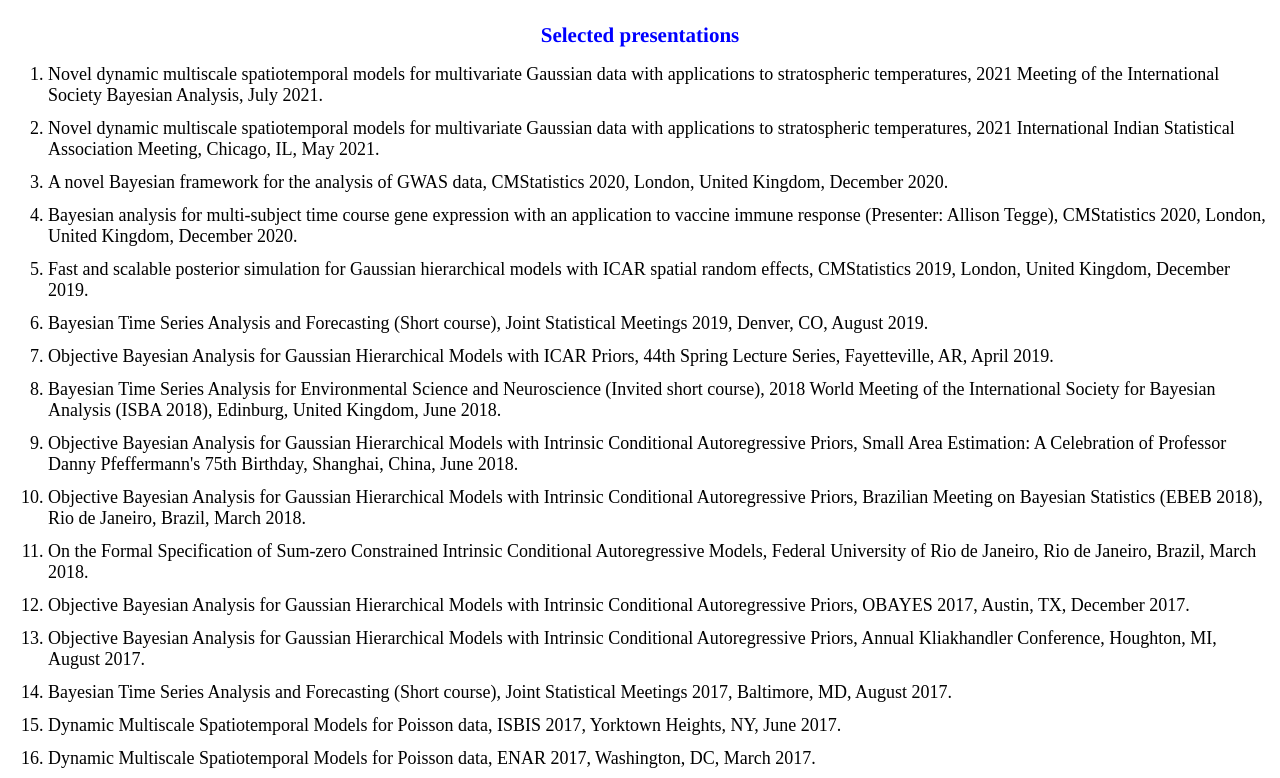
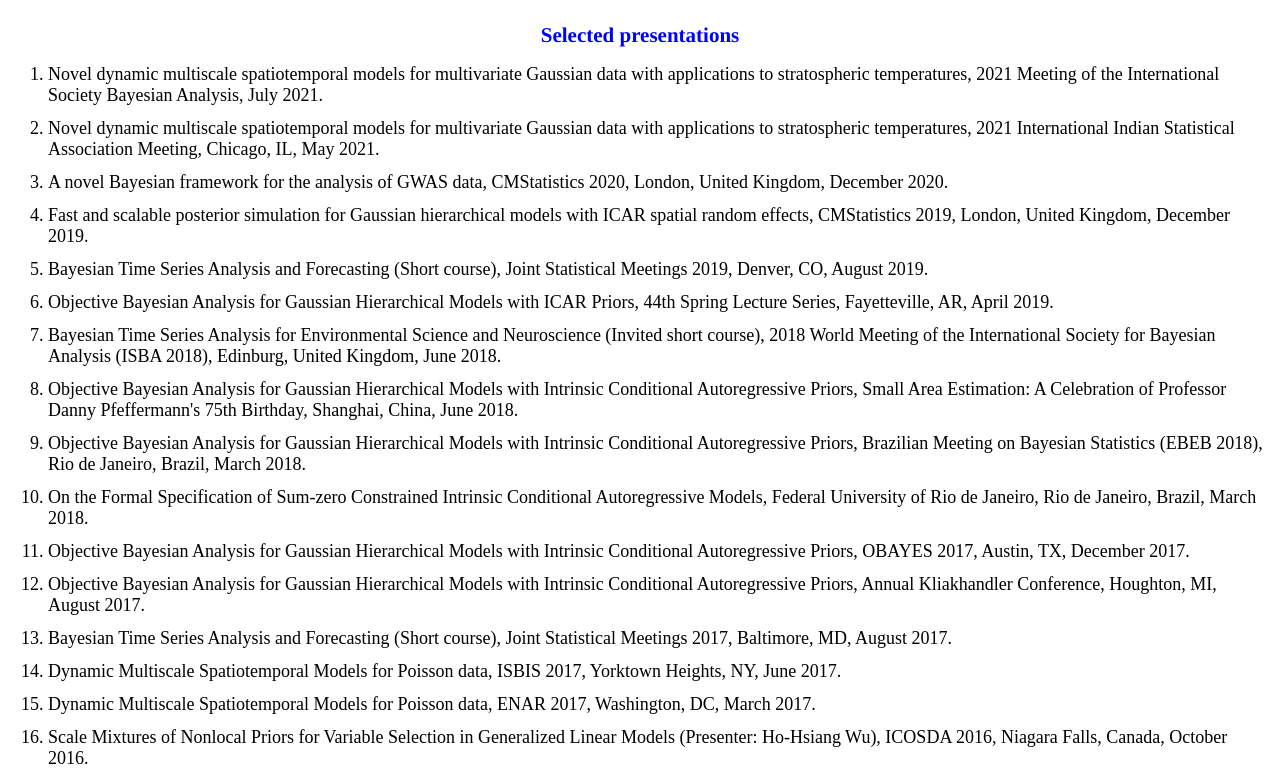
Before and after one commit to marf-at-vt/marf-at-vt.github.io, a plain HTML site: page presentations.html in a window 1280 px wide. Shown: the top 778 px of the page. Drawn offline with Linux system fonts and the light colour scheme.

Commit message:
small change to presentations.html

```diff
--- a/presentations.html
+++ b/presentations.html
@@ -21,7 +21,6 @@
   <li class="li3">Novel dynamic multiscale spatiotemporal models for multivariate Gaussian data with applications to stratospheric temperatures, 2021 Meeting of the International Society Bayesian Analysis, July 2021.</li>
   <li class="li3">Novel dynamic multiscale spatiotemporal models for multivariate Gaussian data with applications to stratospheric temperatures, 2021 International Indian Statistical Association Meeting, Chicago, IL, May 2021. </li>
   <li class="li3">A novel Bayesian framework for the analysis of GWAS data, CMStatistics 2020, London, United Kingdom, December 2020.</li>
-  <li class="li3">Bayesian analysis for multi-subject time course gene expression with an application to vaccine immune response (Presenter: Allison Tegge), CMStatistics 2020, London, United Kingdom, December 2020.</li>
   <li class="li3">Fast and scalable posterior simulation for Gaussian hierarchical models with ICAR spatial random effects, CMStatistics 2019, London, United Kingdom, December 2019.</li>
   <li class="li3">Bayesian Time Series Analysis and Forecasting (Short course), Joint Statistical Meetings 2019, Denver, CO, August 2019.</li>
   <li class="li3">Objective Bayesian Analysis for Gaussian Hierarchical Models with ICAR Priors, 44th Spring Lecture Series, Fayetteville, AR, April 2019.</li>
```
